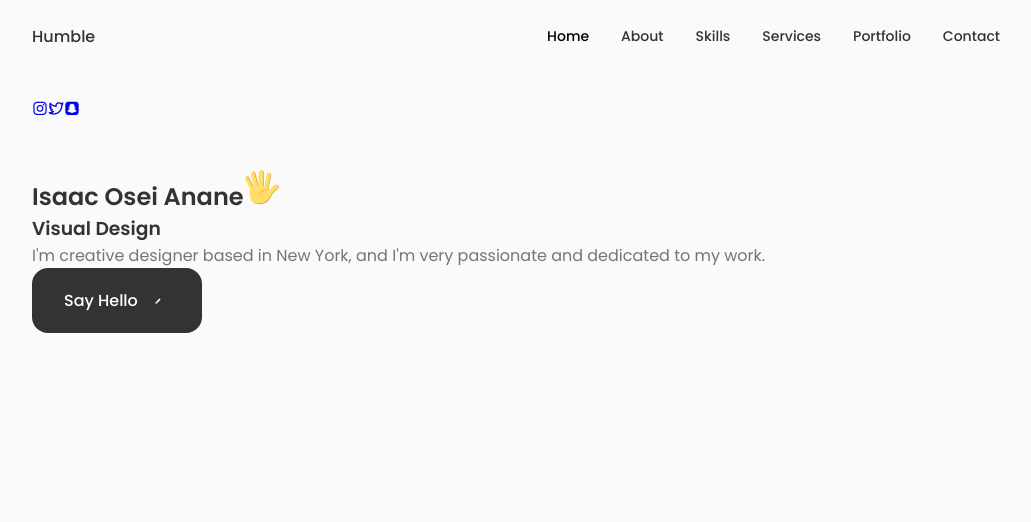
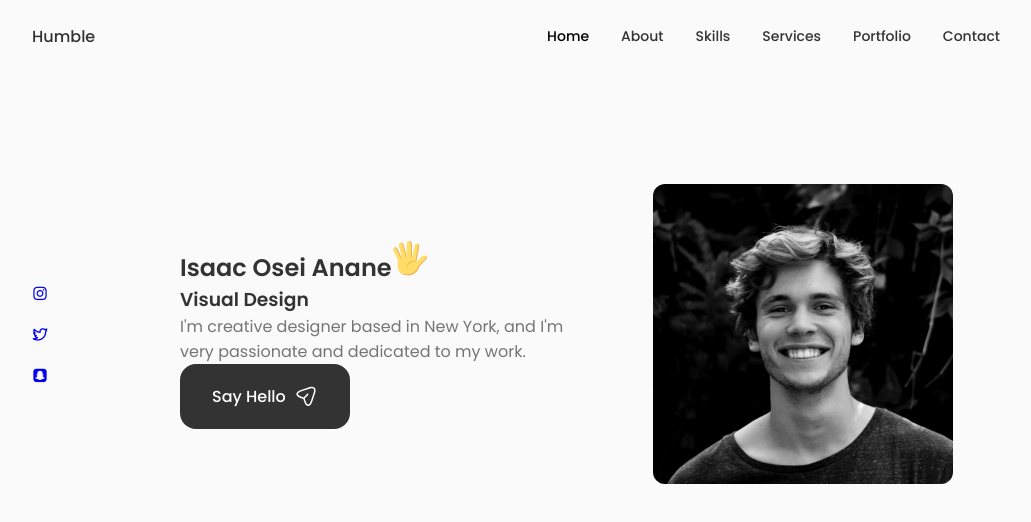
Before and after one commit to HumbleGh/reactfolio, a React (Create React App) app: page / in a window 1280 px wide. Shown: the top 522 px of the page, without its empty margins (124-1155 px from the left). Built offline with nearby package versions, Linux system fonts and the light colour scheme.

Commit message:
Hero Section Added

```diff
--- a/src/components/home/Data.jsx
+++ b/src/components/home/Data.jsx
@@ -75,7 +75,7 @@
                 >
                   <path
                     d="M14.2199 21.9352C13.0399 21.9352 11.3699 21.1052 10.0499 17.1352L9.32988 14.9752L7.16988 14.2552C3.20988 12.9352 2.37988 11.2652 2.37988 10.0852C2.37988 8.91525 3.20988 7.23525 7.16988 5.90525L15.6599 3.07525C17.7799 2.36525 19.5499 2.57525 20.6399 3.65525C21.7299 4.73525 21.9399 6.51525 21.2299 8.63525L18.3999 17.1252C17.0699 21.1052 15.3999 21.9352 14.2199 21.9352ZM7.63988 7.33525C4.85988 8.26525 3.86988 9.36525 3.86988 10.0852C3.86988 10.8052 4.85988 11.9052 7.63988 12.8252L10.1599 13.6652C10.3799 13.7352 10.5599 13.9152 10.6299 14.1352L11.4699 16.6552C12.3899 19.4352 13.4999 20.4252 14.2199 20.4252C14.9399 20.4252 16.0399 19.4352 16.9699 16.6552L19.7999 8.16525C20.3099 6.62525 20.2199 5.36525 19.5699 4.71525C18.9199 4.06525 17.6599 3.98525 16.1299 4.49525L7.63988 7.33525Z"
-                    fill="var(container-color)"
+                    fill="var(--container-color)"
                   ></path>
                   <path
                     d="M10.11 14.7052C9.92005 14.7052 9.73005 14.6352 9.58005 14.4852C9.29005 14.1952 9.29005 13.7152 9.58005 13.4252L13.16 9.83518C13.45 9.54518 13.93 9.54518 14.22 9.83518C14.51 10.1252 14.51 10.6052 14.22 10.8952L10.64 14.4852C10.5 14.6352 10.3 14.7052 10.11 14.7052Z"
--- a/src/components/home/Home.jsx
+++ b/src/components/home/Home.jsx
@@ -6,7 +6,7 @@
 const Home = () => {
   return (
     <section className="home section" id='home'>
-        <div className="home__container container grd">
+        <div className="home__container container grid">
             <div className="home__content grid">
                 <Social />
 
--- a/src/components/home/home.css
+++ b/src/components/home/home.css
@@ -0,0 +1,34 @@
+.home__content{
+    grid-template-columns: 116px repeat(2, 1fr);
+    padding-top: 5.5rem;
+    column-gap: 2rem;
+    align-items: center;
+}
+
+.home__social {
+    display: grid;
+    grid-template-columns: max-content;
+    grid-gap: 1rem;
+}
+
+.home__social-icon {
+    font-size: 1.25rem;
+    color: var(--title-color);
+}
+
+.home__social-icon:hover {
+    color: var(--title-color-dark);
+}
+
+.home__img {
+    background: url(../../assets//profile.jpg);
+    background-position: center;
+    background-repeat: no-repeat;
+    background-size: cover;
+    box-shadow: inset 0 0 0 9px rgb(255, 255, 255 / 30%);
+    order: 1;
+    justify-self: center;
+    width: 300px;
+    height: 300px;
+    border-radius: 12px;
+}
```
